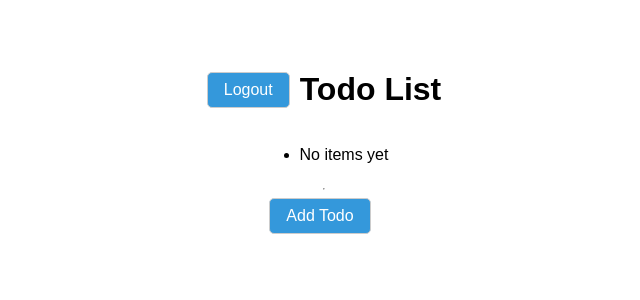
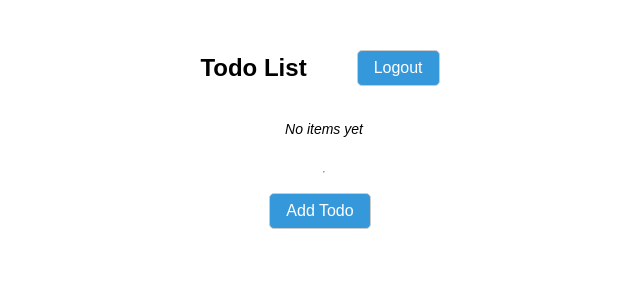
Before and after one commit to Thirumalaiboobathi/Cartitems-router-v6-, a React (Create React App) app: page /home in a window 1280 px wide. Shown: the top 300 px of the page, without its empty margins (316-956 px from the left). Built offline with nearby package versions, Linux system fonts and the light colour scheme.

Commit message:
new commit

```diff
--- a/src/screens/home/home.jsx
+++ b/src/screens/home/home.jsx
@@ -22,23 +22,26 @@ const Home = () => {
 
   return (
     <div className="container">
-      <h1 style={{ display: 'flex', alignItems: 'center' }}>
-        <button onClick={handleLogout} style={{ marginRight: '10px' }}>Logout</button>
-        Todo List
-      </h1>
-      <ul>
+      <header style={{ marginBottom: '20px', display: 'flex', alignItems: 'center' }}>
+        <h1 style={{ margin: '0', fontSize: '24px' }}>Todo List</h1>
+        <br></br>
+        <button onClick={handleLogout} style={{ marginLeft: '50px', padding: '8px 16px' }}>Logout</button>
+      </header>
+      <div>
         {todos.length === 0 ? (
-          <li>No items yet</li>
+          <p style={{ fontStyle: 'italic' }}>No items yet</p>
         ) : (
-          todos.map((todo, index) => (
-            <li key={index}>
-              Title: {todo.title}, Due Date: {todo.date}
-            </li>
-          ))
+          <ul style={{ listStyle: 'none', padding: '0' }}>
+            {todos.map((todo, index) => (
+              <li key={index} style={{ marginBottom: '10px', padding: '10px', border: '1px solid #ccc' }}>
+                <strong>Title:</strong> {todo.title}, <strong>Due Date:</strong> {todo.date}
+              </li>
+            ))}
+          </ul>
         )}
-      </ul>
-      <hr />
-      <button onClick={handleAddTodo}>Add Todo</button>
+      </div>
+      <hr style={{ margin: '20px 0' }} />
+      <button onClick={handleAddTodo} style={{ padding: '8px 16px', fontSize: '16px' }}>Add Todo</button>
     </div>
   );
 };
```
Also changed, not shown: src/router/privateRoute.js (line endings or trailing spaces).
